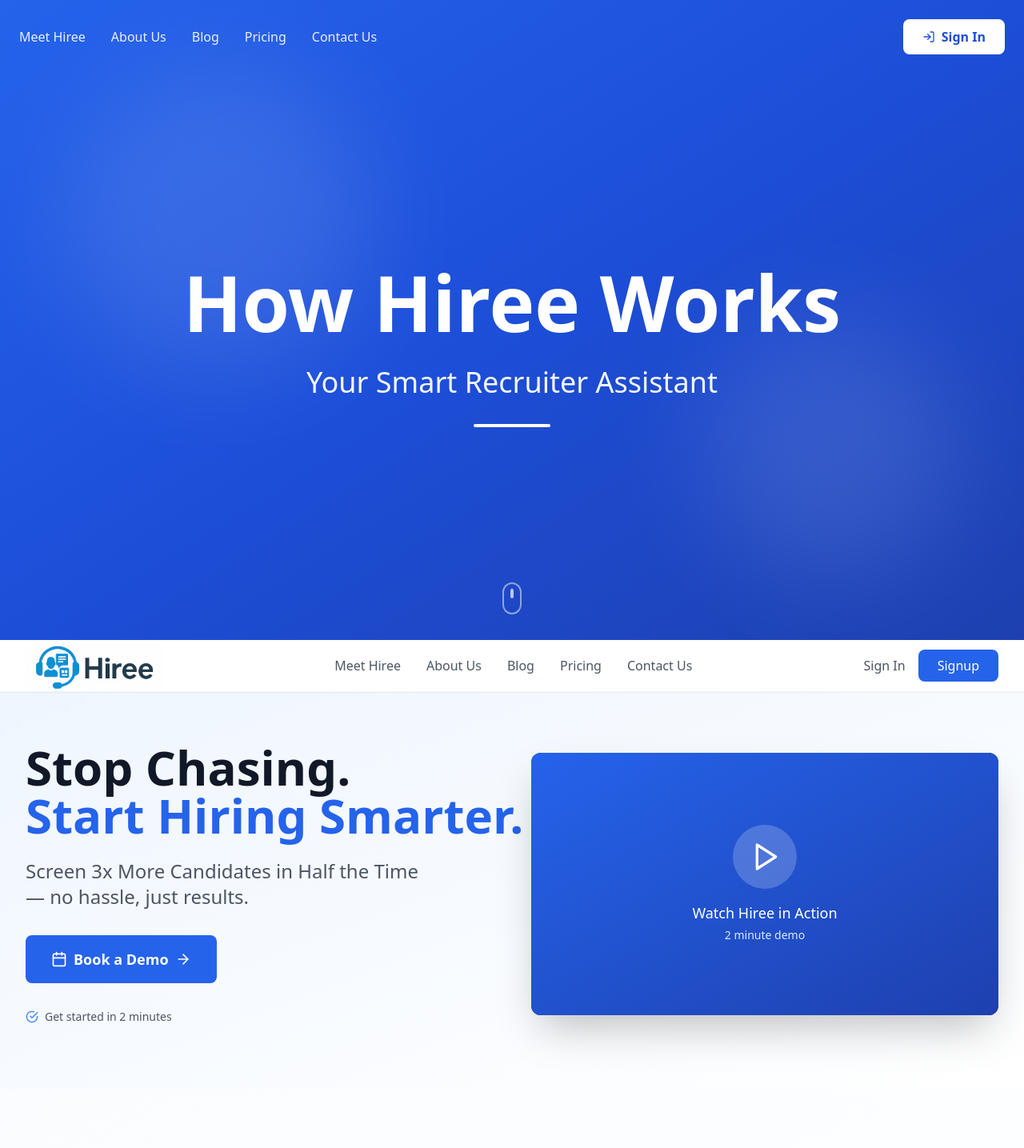
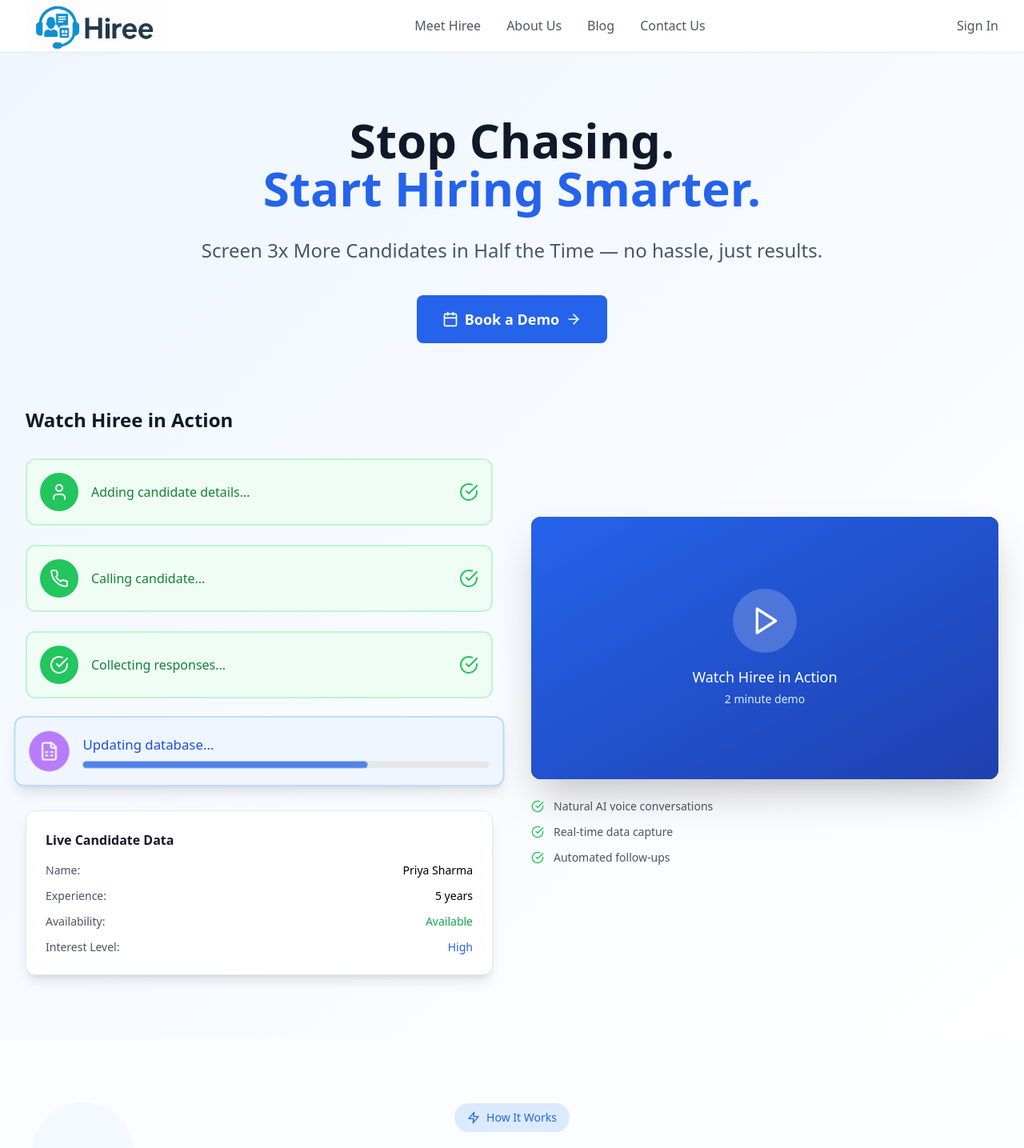
Before and after one commit to akshaypanigrahi89/hiree, a React (Vite) app: page / in a window 1280 px wide. Shown: the top 1435 px of the page at 80% size. Built offline with nearby package versions, Linux system fonts and the light colour scheme.

Commit message:
Update Video Section with Header and Demo Animation

```diff
--- a/src/App.tsx
+++ b/src/App.tsx
@@ -1,56 +1,23 @@
 import React from 'react';
 import VideoTitleSection from './components/VideoTitleSection';
-import Header from './components/Header';
-import Hero from './components/Hero';
 import HowItWorks from './components/HowItWorks';
 import Benefits from './components/Benefits';
 import Testimonials from './components/Testimonials';
 import FAQ from './components/FAQ';
 import TryItNow from './components/TryItNow';
-import SignupForm from './components/SignupForm';
-import DemoModal from './components/DemoModal';
 import Footer from './components/Footer';
-import { useState } from 'react';
 
 function App() {
-  const [showSignup, setShowSignup] = useState(false);
-  const [showDemo, setShowDemo] = useState(false);
-
-  const handleBookDemo = () => {
-    setShowDemo(true);
-  };
-
-  const handleSignupClick = () => {
-    setShowSignup(true);
-  };
-
-  const handleSignupSuccess = () => {
-    // Scroll to Try It Now section
-    const tryItNowSection = document.getElementById('try-it-now');
-    if (tryItNowSection) {
-      tryItNowSection.scrollIntoView({ behavior: 'smooth' });
-    }
-  };
 
   return (
     <div className="min-h-screen bg-white">
       <VideoTitleSection />
-      <Header />
-      <Hero onBookDemo={handleBookDemo} />
       <HowItWorks />
       <Benefits />
       <Testimonials />
       <FAQ />
       <TryItNow />
       <Footer />
-
-      {showDemo && <DemoModal onClose={() => setShowDemo(false)} />}
-      {showSignup && (
-        <SignupForm
-          onClose={() => setShowSignup(false)}
-          onSuccess={handleSignupSuccess}
-        />
-      )}
     </div>
   );
 }
--- a/src/components/VideoTitleSection.tsx
+++ b/src/components/VideoTitleSection.tsx
@@ -1,9 +1,10 @@
 import React, { useState, useEffect } from 'react';
-import { LogIn } from 'lucide-react';
+import { Calendar, Phone, User, CheckCircle, FileSpreadsheet, ArrowRight, Play } from 'lucide-react';
 
 export default function VideoTitleSection() {
   const [isVisible, setIsVisible] = useState(false);
-  const [showLogin, setShowLogin] = useState(false);
+  const [animationStep, setAnimationStep] = useState(0);
+  const [showDemo, setShowDemo] = useState(false);
 
   useEffect(() => {
     // Trigger animation after component mounts
@@ -14,120 +15,284 @@ export default function VideoTitleSection() {
     return () => clearTimeout(timer);
   }, []);
 
+  // Animation sequence for the left side demo
+  useEffect(() => {
+    if (isVisible) {
+      const animationTimer = setInterval(() => {
+        setAnimationStep(prev => (prev + 1) % 4);
+      }, 2000);
+
+      return () => clearInterval(animationTimer);
+    }
+  }, [isVisible]);
+
   const menuItems = [
     'Meet Hiree',
     'About Us',
     'Blog',
-    'Pricing',
     'Contact Us'
   ];
 
+  const handleBookDemo = () => {
+    setShowDemo(true);
+  };
+
+  const animationSteps = [
+    { icon: User, text: "Adding candidate details...", color: "bg-blue-500" },
+    { icon: Phone, text: "Calling candidate...", color: "bg-green-500" },
+    { icon: CheckCircle, text: "Collecting responses...", color: "bg-yellow-500" },
+    { icon: FileSpreadsheet, text: "Updating database...", color: "bg-purple-500" }
+  ];
+
   return (
-    <section className="min-h-screen bg-gradient-to-br from-blue-600 via-blue-700 to-blue-800 text-white relative overflow-hidden">
-      {/* Subtle background pattern */}
-      <div className="absolute inset-0 opacity-10">
-        <div className="absolute top-20 left-20 w-96 h-96 bg-white rounded-full blur-3xl"></div>
-        <div className="absolute bottom-20 right-20 w-80 h-80 bg-white rounded-full blur-3xl"></div>
+    <div className="min-h-screen bg-white">
+      {/* Header with Logo */}
+      <header className="sticky top-0 z-50 bg-white/95 backdrop-blur-sm border-b border-gray-100 shadow-sm">
+        <div className="max-w-7xl mx-auto px-4 sm:px-6 lg:px-8">
+          <div className="flex items-center justify-between h-16">
+            {/* Logo */}
+            <div className="cursor-pointer group">
+              <img
+                src="/Hiree Logo copy copy.png"
+                alt="Hiree Logo"
+                className="h-16 w-auto transition-all duration-300 transform group-hover:scale-110 hover:drop-shadow-lg"
+              />
             </div>
 
-      {/* Header Navigation */}
-      <header className="relative z-10 px-6 py-6">
-        <nav className="max-w-7xl mx-auto flex items-center justify-between">
-          {/* Left-aligned menu items */}
-          <div className="flex items-center space-x-8">
+            {/* Navigation */}
+            <nav className="hidden lg:flex items-center justify-center space-x-8 flex-1">
               {menuItems.map((item, index) => (
-              <button
+                <a
                   key={index}
-                className={`text-white/90 hover:text-white font-medium transition-all duration-300 hover:scale-105 transform ${
-                  isVisible ? 'animate-slideInLeft' : 'opacity-0'
-                }`}
-                style={{ animationDelay: `${index * 100}ms` }}
+                  href="#"
+                  className="text-gray-600 hover:text-blue-600 transition-colors duration-300 hover:scale-105 transform font-medium"
                 >
                   {item}
+                </a>
+              ))}
+            </nav>
+
+            {/* Sign In button */}
+            <div className="hidden lg:flex items-center space-x-4">
+              <button className="text-gray-600 hover:text-blue-600 transition-colors duration-300 hover:scale-105 transform font-medium">
+                Sign In
               </button>
-            ))}
             </div>
 
-          {/* Sign In button */}
-          <button
-            onClick={() => setShowLogin(true)}
-            className={`flex items-center space-x-2 bg-white text-blue-700 px-6 py-2.5 rounded-lg font-semibold hover:bg-blue-50 transition-all duration-300 transform hover:scale-105 hover:shadow-lg ${
-              isVisible ? 'animate-slideInRight' : 'opacity-0'
-            }`}
-            style={{ animationDelay: '500ms' }}
-          >
-            <LogIn className="w-4 h-4" />
-            <span>Sign In</span>
+            {/* Mobile menu button */}
+            <div className="lg:hidden">
+              <button className="text-gray-600 hover:text-blue-600 transition-colors duration-300">
+                <svg className="w-6 h-6" fill="none" stroke="currentColor" viewBox="0 0 24 24">
+                  <path strokeLinecap="round" strokeLinejoin="round" strokeWidth={2} d="M4 6h16M4 12h16M4 18h16" />
+                </svg>
               </button>
-        </nav>
+            </div>
+          </div>
+        </div>
       </header>
 
-      {/* Main Title Section */}
-      <div className="relative z-10 flex items-center justify-center min-h-[calc(100vh-120px)] px-6">
-        <div className="text-center max-w-5xl mx-auto">
-          {/* Main Title */}
+      {/* Main Content Section */}
+      <section className="relative bg-gradient-to-br from-blue-50 to-white pt-20 pb-20">
+        <div className="max-w-7xl mx-auto px-4 sm:px-6 lg:px-8">
+          {/* Title Section */}
+          <div className="text-center mb-20">
             <h1
-            className={`text-4xl sm:text-5xl md:text-6xl lg:text-7xl xl:text-8xl font-bold leading-tight mb-8 transition-all duration-1000 transform ${
+              className={`text-4xl md:text-5xl lg:text-6xl font-bold text-gray-900 leading-tight mb-8 transition-all duration-1000 transform ${
                 isVisible
                   ? 'opacity-100 translate-y-0'
                   : 'opacity-0 translate-y-12'
               }`}
-            style={{ animationDelay: '800ms' }}
             >
-            How Hiree Works
+              Stop Chasing.<br />
+              <span className="text-blue-600">Start Hiring Smarter.</span>
             </h1>
 
-          {/* Subtitle */}
             <p
-            className={`text-xl sm:text-2xl md:text-3xl lg:text-4xl font-light text-white/95 leading-relaxed transition-all duration-1000 transform ${
+              className={`text-xl md:text-2xl text-gray-600 leading-relaxed mb-10 transition-all duration-1000 transform ${
                 isVisible
                   ? 'opacity-100 translate-y-0'
                   : 'opacity-0 translate-y-12'
               }`}
-            style={{ animationDelay: '1000ms' }}
+              style={{ animationDelay: '200ms' }}
             >
-            Your Smart Recruiter Assistant
+              Screen 3x More Candidates in Half the Time — no hassle, just results.
             </p>
 
-          {/* Decorative line */}
+            {/* CTA Button */}
+            <button
+              onClick={handleBookDemo}
+              className={`bg-blue-600 hover:bg-blue-700 text-white px-8 py-4 rounded-lg font-semibold text-lg transition-all duration-300 transform hover:scale-105 hover:shadow-lg flex items-center justify-center space-x-2 group mx-auto ${
+                isVisible
+                  ? 'opacity-100 translate-y-0'
+                  : 'opacity-0 translate-y-12'
+              }`}
+              style={{ animationDelay: '400ms' }}
+            >
+              <Calendar className="w-5 h-5" />
+              <span>Book a Demo</span>
+              <ArrowRight className="w-5 h-5 transition-transform group-hover:translate-x-1" />
+            </button>
+          </div>
+
+          {/* How It Works Demo Section */}
+          <div className="grid lg:grid-cols-2 gap-12 items-center">
+            {/* Left Side - Animation */}
             <div
-            className={`w-24 h-1 bg-white mx-auto mt-8 rounded-full transition-all duration-1000 transform ${
+              className={`space-y-8 transition-all duration-1000 transform ${
                 isVisible
-                ? 'opacity-100 scale-x-100'
-                : 'opacity-0 scale-x-0'
+                  ? 'opacity-100 translate-x-0'
+                  : 'opacity-0 -translate-x-12'
               }`}
-            style={{ animationDelay: '1200ms' }}
-          ></div>
+              style={{ animationDelay: '600ms' }}
+            >
+              <h3 className="text-2xl font-bold text-gray-900 mb-8">
+                Watch Hiree in Action
+              </h3>
+
+              {/* Animated Steps */}
+              <div className="space-y-6">
+                {animationSteps.map((step, index) => {
+                  const StepIcon = step.icon;
+                  const isActive = animationStep === index;
+                  const isCompleted = animationStep > index;
+
+                  return (
+                    <div
+                      key={index}
+                      className={`flex items-center space-x-4 p-4 rounded-xl transition-all duration-500 ${
+                        isActive
+                          ? 'bg-blue-50 border-2 border-blue-200 shadow-lg scale-105'
+                          : isCompleted
+                            ? 'bg-green-50 border-2 border-green-200'
+                            : 'bg-gray-50 border-2 border-gray-200'
+                      }`}
+                    >
+                      <div
+                        className={`w-12 h-12 rounded-full flex items-center justify-center transition-all duration-500 ${
+                          isActive
+                            ? `${step.color} animate-pulse`
+                            : isCompleted
+                              ? 'bg-green-500'
+                              : 'bg-gray-400'
+                        }`}
+                      >
+                        <StepIcon className="w-6 h-6 text-white" />
+                      </div>
+                      <div className="flex-1">
+                        <p
+                          className={`font-medium transition-colors duration-500 ${
+                            isActive
+                              ? 'text-blue-700'
+                              : isCompleted
+                                ? 'text-green-700'
+                                : 'text-gray-600'
+                          }`}
+                        >
+                          {step.text}
+                        </p>
+                        {isActive && (
+                          <div className="w-full bg-gray-200 rounded-full h-2 mt-2">
+                            <div className="bg-blue-600 h-2 rounded-full animate-pulse" style={{ width: '70%' }}></div>
+                          </div>
+                        )}
+                      </div>
+                      {isCompleted && (
+                        <CheckCircle className="w-6 h-6 text-green-500" />
+                      )}
+                    </div>
+                  );
+                })}
+              </div>
+
+              {/* Real-time Data Display */}
+              <div className="bg-white rounded-xl p-6 shadow-lg border border-gray-200">
+                <h4 className="font-semibold text-gray-900 mb-4">Live Candidate Data</h4>
+                <div className="space-y-3 text-sm">
+                  <div className="flex justify-between">
+                    <span className="text-gray-600">Name:</span>
+                    <span className="font-medium">Priya Sharma</span>
+                  </div>
+                  <div className="flex justify-between">
+                    <span className="text-gray-600">Experience:</span>
+                    <span className="font-medium">5 years</span>
+                  </div>
+                  <div className="flex justify-between">
+                    <span className="text-gray-600">Availability:</span>
+                    <span className="font-medium text-green-600">Available</span>
+                  </div>
+                  <div className="flex justify-between">
+                    <span className="text-gray-600">Interest Level:</span>
+                    <span className="font-medium text-blue-600">High</span>
+                  </div>
+                </div>
               </div>
             </div>
 
-      {/* Scroll indicator */}
+            {/* Right Side - Video */}
             <div
-        className={`absolute bottom-8 left-1/2 transform -translate-x-1/2 transition-all duration-1000 ${
-          isVisible ? 'opacity-100 translate-y-0' : 'opacity-0 translate-y-4'
+              className={`transition-all duration-1000 transform ${
+                isVisible
+                  ? 'opacity-100 translate-x-0'
+                  : 'opacity-0 translate-x-12'
               }`}
-        style={{ animationDelay: '1400ms' }}
+              style={{ animationDelay: '800ms' }}
             >
-        <div className="w-6 h-10 border-2 border-white/50 rounded-full flex justify-center">
-          <div className="w-1 h-3 bg-white/70 rounded-full mt-2 animate-bounce"></div>
+              <div className="relative">
+                <div
+                  className="relative bg-gray-900 rounded-xl overflow-hidden cursor-pointer group shadow-2xl hover:shadow-3xl transition-all duration-300 transform hover:scale-105"
+                  onClick={() => setShowDemo(true)}
+                >
+                  <div className="aspect-video bg-gradient-to-br from-blue-600 to-blue-800 flex items-center justify-center">
+                    <div className="text-center">
+                      <div className="w-20 h-20 bg-white bg-opacity-20 rounded-full flex items-center justify-center mx-auto mb-4 group-hover:bg-opacity-30 transition-all duration-300">
+                        <Play className="w-10 h-10 text-white ml-1" />
+                      </div>
+                      <p className="text-white text-lg font-medium">Watch Hiree in Action</p>
+                      <p className="text-blue-100 text-sm mt-1">2 minute demo</p>
+                    </div>
                   </div>
                 </div>
 
-      {/* Login Modal Placeholder */}
-      {showLogin && (
+                {/* Video Features */}
+                <div className="mt-6 space-y-3">
+                  <div className="flex items-center space-x-3 text-sm text-gray-600">
+                    <CheckCircle className="w-4 h-4 text-green-500" />
+                    <span>Natural AI voice conversations</span>
+                  </div>
+                  <div className="flex items-center space-x-3 text-sm text-gray-600">
+                    <CheckCircle className="w-4 h-4 text-green-500" />
+                    <span>Real-time data capture</span>
+                  </div>
+                  <div className="flex items-center space-x-3 text-sm text-gray-600">
+                    <CheckCircle className="w-4 h-4 text-green-500" />
+                    <span>Automated follow-ups</span>
+                  </div>
+                </div>
+              </div>
+            </div>
+          </div>
+        </div>
+      </section>
+
+      {/* Demo Modal */}
+      {showDemo && (
         <div className="fixed inset-0 bg-black bg-opacity-50 flex items-center justify-center z-50 p-4">
-          <div className="bg-white rounded-2xl shadow-2xl w-full max-w-md transform transition-all duration-300 scale-100">
+          <div className="bg-white rounded-2xl shadow-2xl w-full max-w-4xl transform transition-all duration-300 scale-100">
             <div className="p-8">
               <div className="text-center mb-8">
-                <div className="w-16 h-16 bg-blue-600 rounded-xl flex items-center justify-center mx-auto mb-4">
-                  <LogIn className="w-8 h-8 text-white" />
+                <h2 className="text-2xl font-bold text-gray-900 mb-2">Hiree Demo Video</h2>
+                <p className="text-gray-600">See how Hiree transforms your recruitment process</p>
               </div>
-                <h2 className="text-2xl font-bold text-gray-900">Sign In</h2>
-                <p className="text-gray-600 mt-2">Access your Hiree dashboard</p>
+
+              <div className="aspect-video bg-gray-900 rounded-xl flex items-center justify-center">
+                <div className="text-center text-white">
+                  <div className="w-16 h-16 border-4 border-white border-t-transparent rounded-full animate-spin mx-auto mb-4"></div>
+                  <p className="text-lg">Loading demo video...</p>
+                </div>
               </div>
 
               <button
-                onClick={() => setShowLogin(false)}
+                onClick={() => setShowDemo(false)}
                 className="absolute top-4 right-4 text-gray-400 hover:text-gray-600 transition-colors"
               >
                 <svg className="w-6 h-6" fill="none" stroke="currentColor" viewBox="0 0 24 24">
@@ -138,6 +303,6 @@ export default function VideoTitleSection() {
           </div>
         </div>
       )}
-    </section>
+    </div>
   );
 }
```
Lines whose indentation alone changed are shown as unchanged.
